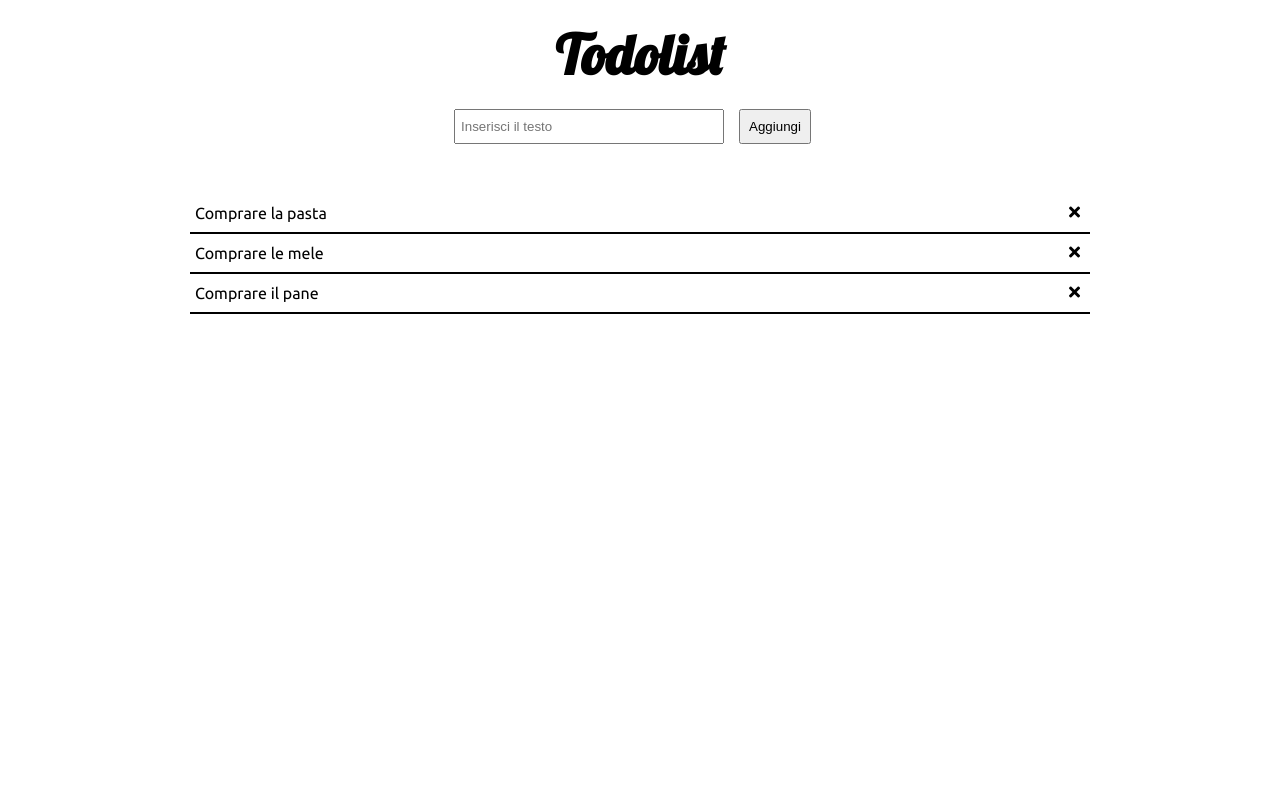
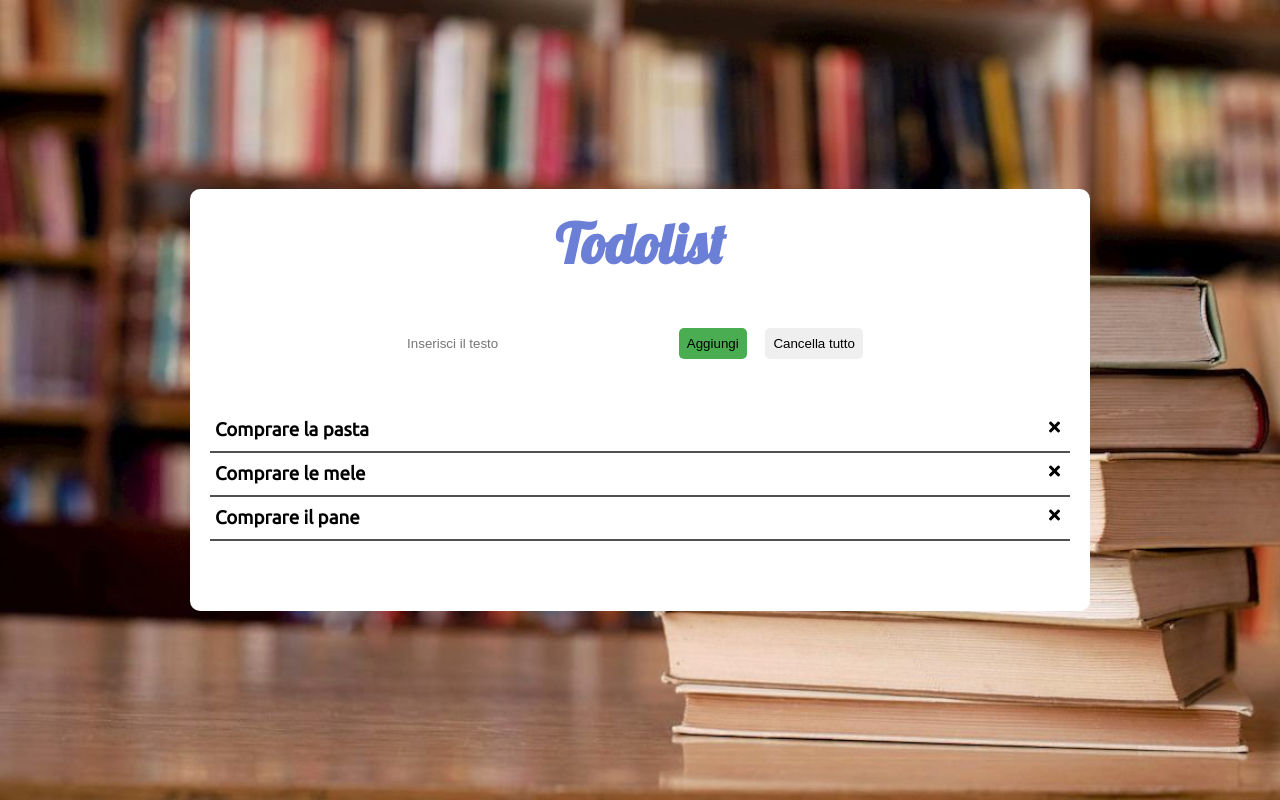
Before and after one commit to AndreaRanzenigo/vue-todolist, a plain HTML site: page index.html in a window 1280 px wide. Drawn offline with nearby package versions, Linux system fonts and the light colour scheme.

Commit message:
button add

```diff
--- a/css/style.css
+++ b/css/style.css
@@ -9,33 +9,83 @@ body {
     font-family: 'Ubuntu', sans-serif;
 }
 
+#app {
+    min-height: 100vh;
+    /* background-image: linear-gradient(#EC0868, #F03A47); */
+    background-image: url(../img/libri.jpg);
+    background-repeat: no-repeat;
+    background-size: cover;
+    display: flex;
+    justify-content: center;
+    align-items: center;
+}
+
 .container {
+    background-color: #fff;
+    border-radius: 10px;
     width: 900px;
-    margin: 20px auto;
+    margin: 0px auto;
+    padding: 20px;
 }
 
 h1 {
+    color: #6B7FD7;
     font-family: 'Lobster', cursive;
     font-size: 55px;
     text-align: center;
 }
 
-/* Form */
-form {
-    display: flex;
-    justify-content: center;
-    margin-top: 20px;
+.form {
+    text-align: center;
+}
+
+.todolist li h3::first-letter {
+    text-transform: uppercase;
 }
 
 input {
     width: 30%;
     padding: 8px 5px;
+    margin-top: 50px;
     margin-right: 15px;
+    border: none;
+    border-radius: 5px;
+}
+
+input:focus {
+    border: 2px solid;
+    border-color: #6B7FD7;
 }
 
 button {
     padding: 8px;
+    margin-top: 15px;
     margin-right: 15px;
+}
+
+button.add {
+    background-color: #4AAD52;
+    border: none;
+    border-radius: 5px;
+    cursor: pointer;
+    transition: background, 4s;
+}
+
+button.add:hover {
+    background-color: #45D550;
+}
+
+button.clear {
+    /* background-color: #6B7FD7; */
+    border: none;
+    border-radius: 5px;
+    cursor: pointer;
+    transition: background, 4s;
+}
+
+button.clear:hover {
+    background-color: #F03A47;
+    color: #fff;
 }
 
 /* Todo list */
@@ -47,7 +97,7 @@ ul {
 li {
     display: flex;
     justify-content: space-between;
-    border-bottom: 2px solid black;
+    border-bottom: 2px solid #50514F;
     padding: 10px 5px;
 }
 
@@ -56,6 +106,27 @@ li i {
     cursor: pointer;
 }
 
-.hidden {
-    display: none;
+li i:hover {
+    color: #F03A47;
 }
+
+li:hover h3{
+    color: #50514F;
+}
+
+.todolist {
+    padding-bottom: 50px;
+}
+
+/* Media query */
+@media screen and (max-width: 768px) and (min-width: 320px) {
+    .form {
+        display: flex;
+        flex-direction: column;
+        justify-content: center;
+    }
+
+    input {
+        width: 95%;
+    }
+}
--- a/index.html
+++ b/index.html
@@ -19,18 +19,20 @@
         <div class="container">
             <h1>Todolist</h1>
 
-            <form>
-                <input type="text" placeholder="Inserisci il testo">
-                <button>Aggiungi</button>
-                <!-- <button>Cancella tutto</button> -->
-            </form>
+            <div class="form">
+                <input
+                    type="text"
+                    placeholder="Inserisci il testo"
+                    v-model="newTodo"
+                    @keyup.enter="addItems"
+                    >
+                <button class="add" @click="addItems">Aggiungi</button>
+                <button class="clear" @click="removeAll">Cancella tutto</button>
+            </div>
 
             <div class="todolist">
                 <ul>
-                    <!-- <li>Comprare le mele <i class="fas fa-times"></i></li>
-                    <li>Comprare la pasta <i class="fas fa-times"></i></li>
-                    <li>Comprare il pane <i class="fas fa-times"></i></li> -->
-                    <li v-for="(items, index) in listItems">{{ items }}<i @click='close' class="fas fa-times"></i></li>
+                    <li v-for="(items, index) in listItems"><h3>{{ items }}</h3><i @click='close(index)' class="fas fa-times"></i></li>
                 </ul>
             </div>
         </div>
--- a/js/main.js
+++ b/js/main.js
@@ -6,15 +6,27 @@ const app = new Vue({
             'Comprare la pasta',
             'Comprare le mele',
             'Comprare il pane',
-
         ],
-
+        newTodo: '',
 
     },
     methods: {
-        close() {
-            console.log('OK!!!');
+        close(index) {
+            this.listItems.splice(index, 1);
+            if (this.listItems == "") {
+                alert('Lista vuota');
+            }
         },
+        addItems() {
+            if (this.newTodo.trim() !== "") {
 
+                this.listItems.push(this.newTodo);
+                this.newTodo = '';
+            }
+        },
+        removeAll() {
+            alert('Todo list cancellata');
+            this.listItems = [];
+        }
     }
 });
```
Also changed, not shown: img/libri.jpg (added).
